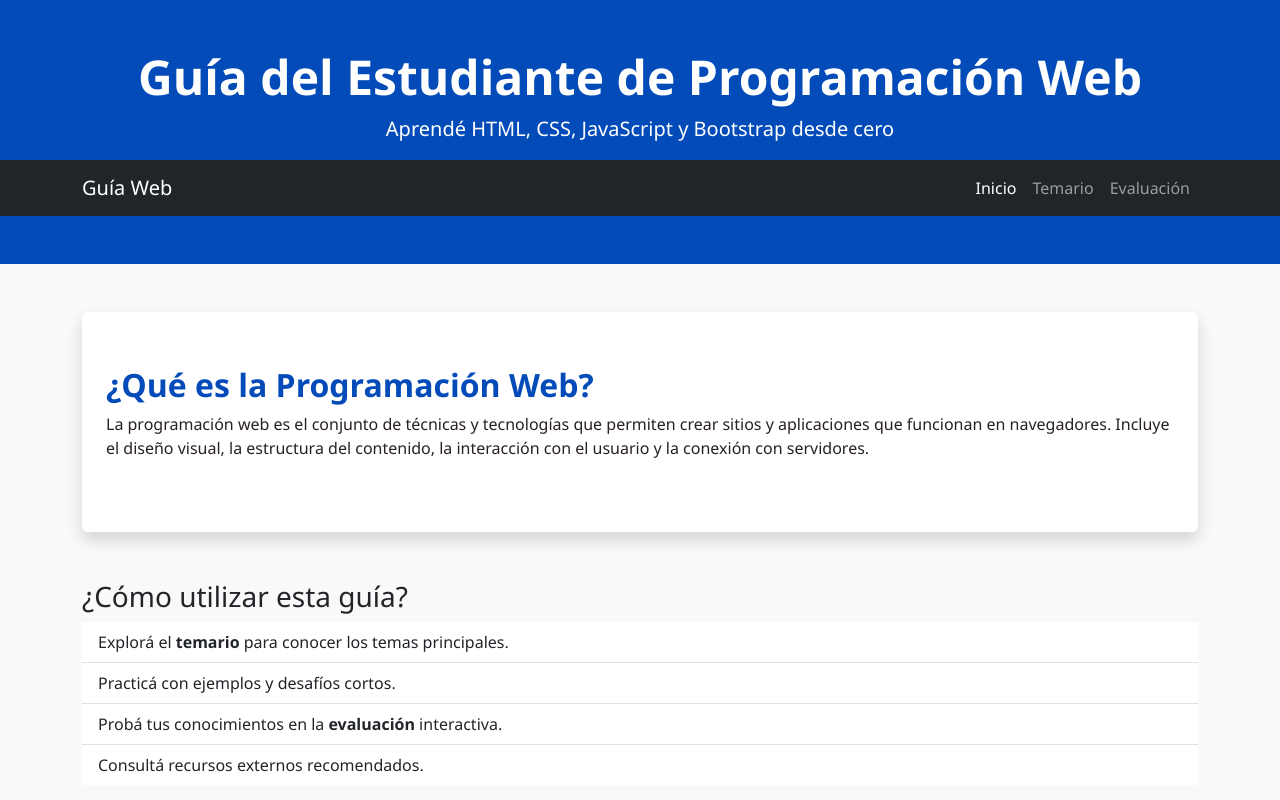
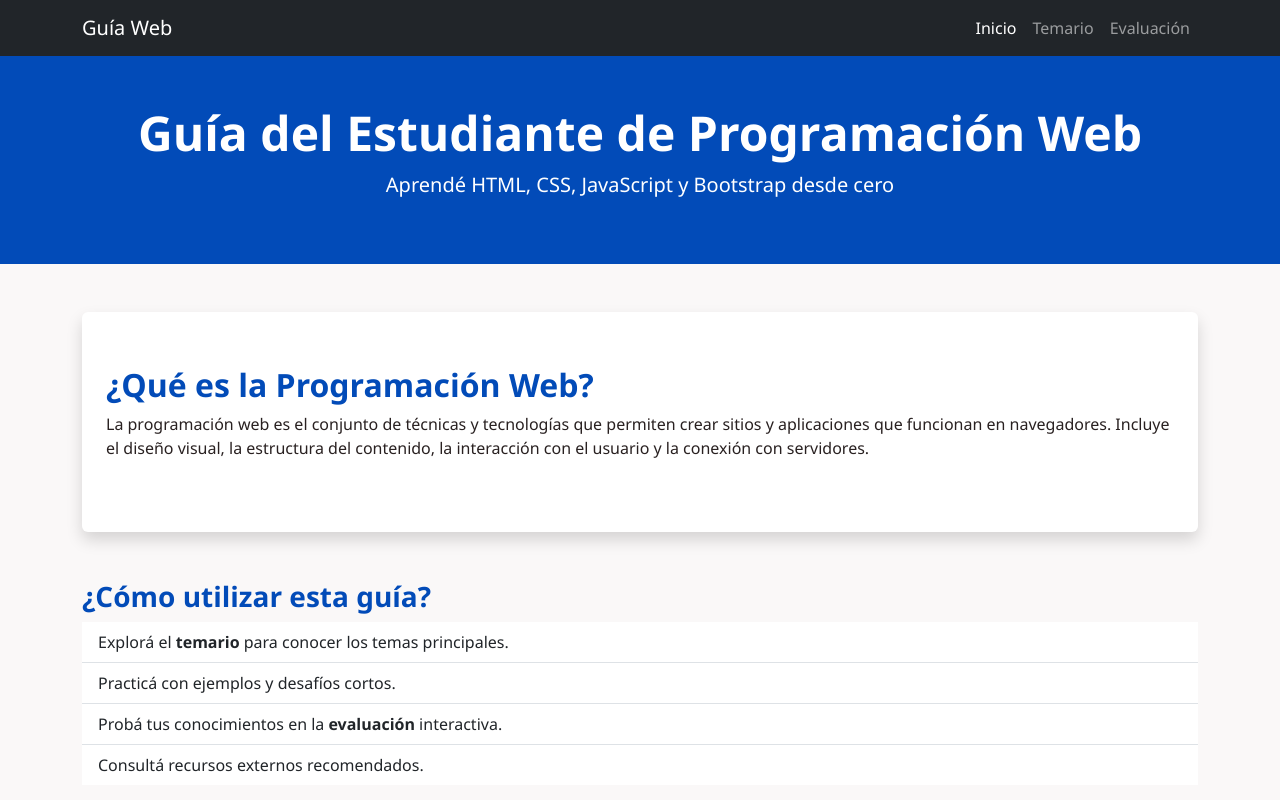
Before and after one commit to SantiagoAyala2118/primer-parcial-ayala-santiago, a plain HTML site: page index.html in a window 1280 px wide. Shown: the top 800 px of the page. Drawn offline with nearby package versions, Linux system fonts and the light colour scheme.

Commit message:
Commit desde la rama main para corregir errores que el profe explicó luego de la entrega (disposicion del navbar y los colores del h2 y h3)

```diff
--- a/assets/css/index.css
+++ b/assets/css/index.css
@@ -24,8 +24,7 @@ article {
 }
 
 /* ==== Títulos y subtítulos ==== */
-article h2,
-article h3 {
+ h2, h3 {
   color: #024bb8;
   font-weight: bold;
 }
--- a/index.html
+++ b/index.html
@@ -10,13 +10,7 @@
 
 <!--Comieno del body-->
 <body class="d-flex flex-column min-vh-100">
-  <!--Header-->
-  <header class="text-white text-center py-5">
-    <div class="container">
-      <h1 class="display-5">Guía del Estudiante de Programación Web</h1>
-      <p class="lead">Aprendé HTML, CSS, JavaScript y Bootstrap desde cero</p>
-    </div>
-    <!--Parte del header donde se encuentra el nav o la barra de navegación-->
+<!--Barra de navegación-->
     <nav class="navbar navbar-expand-lg navbar-dark bg-dark">
       <div class="container">
         <a class="navbar-brand" href="#">Guía Web</a>
@@ -33,6 +27,12 @@
         </div>
       </div>
     </nav>
+  <!--Header-->
+  <header class="text-white text-center py-5">
+    <div class="container">
+      <h1 class="display-5">Guía del Estudiante de Programación Web</h1>
+      <p class="lead">Aprendé HTML, CSS, JavaScript y Bootstrap desde cero</p>
+    </div>
   </header>
 
   <!--Comienzo del main, la parte principal del archivo-->
```
Also changed, not shown: evaluacion.html (+7 -7 lines), temario.html (+7 -8 lines).
